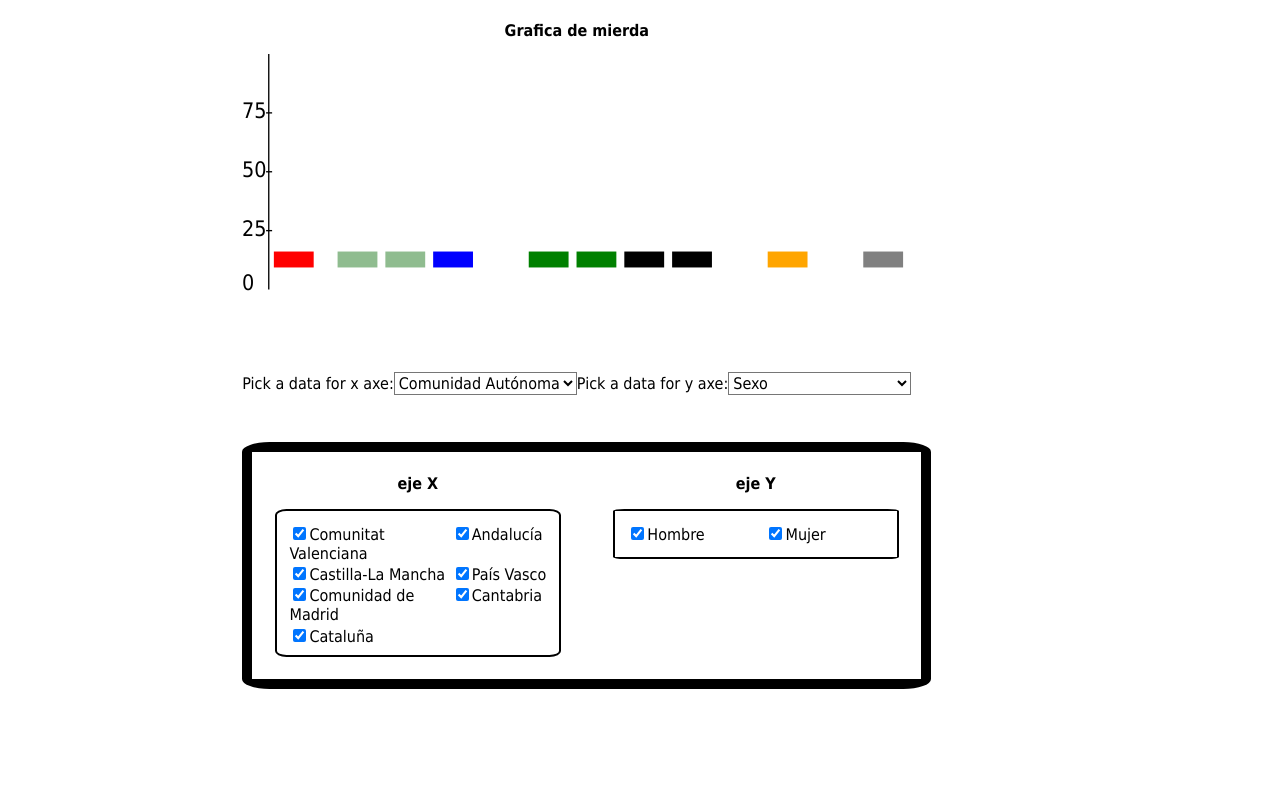
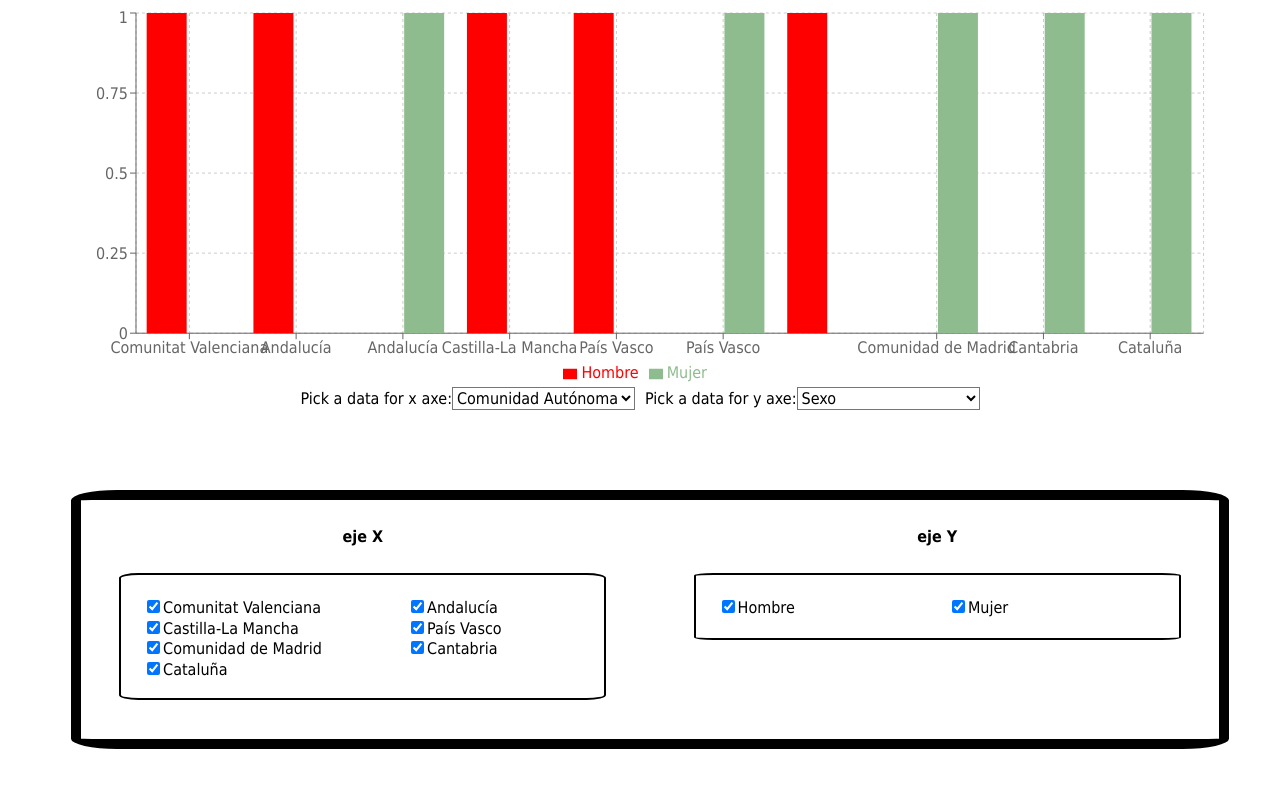
Before and after one commit to alu0101130675/tfg-pruebas, a React (Vite) app: page / in a window 1280 px wide. Shown: the top 788 px of the page. Built offline with nearby package versions, Linux system fonts and the light colour scheme; the HTML template or start-up script is replaced by a standard one.

Commit message:
grafica mejorada

```diff
--- a/package.json
+++ b/package.json
@@ -11,7 +11,9 @@
   "dependencies": {
     "d3": "^7.8.2",
     "react": "^18.2.0",
-    "react-dom": "^18.2.0"
+    "react-dom": "^18.2.0",
+    "rechart": "^0.0.1",
+    "recharts": "^2.4.3"
   },
   "devDependencies": {
     "@types/react": "^18.0.27",
--- a/src/App.css
+++ b/src/App.css
@@ -1,29 +1,29 @@
 main {
   display: flex;
   justify-content: center;
-  align-items: center;
   align-content: center;
+  align-self: stretch;
   flex-direction: column;
+  margin:auto;
   width: 90%;
   gap: 2%;
 }
 .flex-horizontal {
-  grid-template-columns: repeat(2, 50%, minmax(200px,1fr));
+  /*display: grid;
+  grid-template-columns: repeat(2, minmax(200px,1fr));
 
   gap: 10%;
   margin-top: 7%;
-  width: 100%;
+  width: 100%;*/
+  display: flex;
+  row-gap: 2px;
+  column-gap: 10px;
+  flex-wrap: wrap;
+  justify-content: center;
+
+
 
 }
-svg{
-  background-color: white;
-  overflow: scroll;
-  width: 100%;
-}
-svg text {
-  color:red
-}
-rect{background-color: red;}
 .selector-section
 {
   grid-column: 2;
@@ -49,6 +49,7 @@ rect{background-color: red;}
 }*/
 .grafica{
   text-align: center;
+  margin-bottom: 5%;
   width: 100%;
 }
 .select-space{
--- a/src/components/chart.jsx
+++ b/src/components/chart.jsx
@@ -1,127 +1,36 @@
-import * as d3 from 'd3'
-import { useMemo } from 'react'
-const percentage = (total, data) => {
-  return Math.round(data * 100 / total)
-}
+import {
+  BarChart,
+  Bar,
+  XAxis,
+  YAxis,
+  CartesianGrid,
+  Tooltip,
+  ResponsiveContainer,
+  Legend
+} from 'recharts'
 const colors = ['red', 'darkseagreen', 'blue', 'green', 'black',
   'orange', 'grey', 'darkgreen', 'darkblue',
   'greenyellow', 'blanchedalmond', 'blueviolet',
   'brown', 'burlywood', 'chocolate', 'yellow', 'darkolivegreen']
-
-const setColors = (array, xField) => {
-  // const iterator = colors.entries()
-  let z = 0
-  const arrayWithColors = array.map((field, i) => {
-    if (i !== 0) {
-      console.log('izquierda', field[xField], 'derecha', array[i - 1][xField], 'ITERACION: ', i, 'la z: ', z)
-
-      if (field[xField] !== array[i - 1][xField]) {
-        z++
-        console.log('entra en iteracion: ', i, 'la z: ', z)
-        return (Object.assign(field, { color: colors[z] }))
-      } else return (Object.assign(field, { color: colors[z] }))
-    } else return (Object.assign(field, { color: colors[0] }))
-  })
-  // console.log('DIIIIIIIIIIIIIIIIIIIIIIIIII', arrayWithColors)
-  return arrayWithColors
-}
-
-export const Chart = ({ dataset }) => {
-  const [data, lenght] = dataset
-  const rectsWithColors = (setColors(data, data[0].xField))
-  console.log('DIIIIIIIIIIIIIIIIIIIIIIIIII', rectsWithColors)
-  const width = (30) * rectsWithColors.length
-  const view = `0 0 ${width} 100`
-
-  const total = dataset[dataset.length - 1]
+export const Chart = ({ dataset, keyFields }) => {
+  console.log('ULRIMOSOSOSO', dataset)
+  const keys = Object.keys(keyFields)
+  console.log(keyFields)
   return (
-    <div className='grafica'>
-      <h2>Grafica de mierda</h2>
-      <svg viewBox='0 0 500 200'>
-        <line x1='20' y1='0' x2='20' y2='176' stroke='black' />
-        <text x1={0} y='176'>0</text>
-        <text x1={0} y='136'>25</text>
-        <text x1={0} y='92'>50</text>
-        <text x1={0} y='48'>75</text>
-        <line x1='18' y1='132' x2='22.5' y2='132' stroke='black' />
-        <line x1='18' y1='88' x2='22.5' y2='88' stroke='black' />
-        <line x1='18' y1='44' x2='22.5' y2='44' stroke='black' />
-
-        <svg viewBox={view}>
-          {
-      rectsWithColors.map((dataSet, i) => {
-        const altura = percentage(total, dataSet.altura)
-        return (
-          <rect
-            height={altura}
-            key={i}
-            width={25}
-            x={i === 0 ? 20 : i * 30}
-            y={100 - altura}
-            fill={dataSet.color}
-          />
-        )
-      })
-}
-          {/* {
-    dataset.map((dataSet, i) => {
-      const altura = percentage(total, dataSet.altura)
-      return (
-        <text
-          key={i}
-          x={i * 30 + 5}
-          y={100 - 3 * altura}
-        >{altura}
-        </text>
-      )
-    })
-} */}
-        </svg>
-      </svg>
-    </div>
+    <ResponsiveContainer
+      width='100%' aspect={3 / 1}
+    >
+      <BarChart
+        data={dataset}
+      >
+        <CartesianGrid strokeDasharray='3 3' />
+        <XAxis dataKey={dataset[0].xField} />
+        <YAxis />
+        <Tooltip />
+        <Legend />
+        {keys.map((key, i) => <Bar key={key} dataKey={key} fill={colors[i]} />)}
+      </BarChart>
+    </ResponsiveContainer>
 
   )
-}/* const Axis = () => {
-  const ticks = useMemo(() => {
-    const xScale = d3.scaleLinear()
-      .domain([0, 100])
-      .range([10, 200])
-
-    return xScale.ticks()
-      .map(value => ({
-        value,
-        yOffset: y(value)
-      }))
-  }, [])
-
-  return (
-    <svg>
-      <path
-        d='M 9.5 0.5 H 290.5'
-        stroke='currentColor'
-      />
-      {ticks.map(({ value, xOffset }) => (
-        <g
-          key={value}
-          transform={`translate(${xOffset}, 0)`}
-        >
-          <line
-            y2='6'
-            stroke='currentColor'
-          />
-          <text
-            key={value}
-            style={{
-              fontSize: '10px',
-              textAnchor: 'middle',
-              transform: 'translateY(20px)'
-            }}
-          >
-            {value}
-          </text>
-        </g>
-      ))}
-    </svg>
-  )
 }
-*/
--- a/src/components/dataOptions.jsx
+++ b/src/components/dataOptions.jsx
@@ -8,6 +8,7 @@ function getAxes ({ data, field }) {
   )
   const unique = [...new Set(y)]
   const filtres = Object.fromEntries(unique)
+  console.log('FILTRES', filtres)
   return filtres
 }
 
@@ -30,22 +31,24 @@ const setDataStructure = ({ xField, yField, gender, x, y }) => {
 function chartDates ({ data, axes, gender, fields }) {
   const { xField, yField } = axes
   const [x, y] = fields
+  console.log(yField)
   const objectX = setDataStructure({ xField, yField, gender, x, y })
-  let totalVar = 0
 
-  const dataSet = objectX.map((elemetX) => {
+  const aux = objectX.map((elemetX) => {
     const result = data.filter((dataElement) => {
       return elemetX[yField] === dataElement[yField] && elemetX[xField] === dataElement[xField]
     })
     const altura = result.length
     if (altura !== 0) { /// total se usa para calcular el porcentage
-      totalVar++
+      const yKey = result[0][yField]
+
+      return { ...elemetX, [yKey]: altura, xField }
     }
-    return { ...elemetX, altura, xField }
+    return ''
   })
-  const end = [[...dataSet], totalVar]
-  // console.log({ end, objectX })
-  return { end }
+  const dataSet = aux.filter(d => d !== '')
+  console.log(dataSet)
+  return { dataSet }
 }
 
 export function Options ({ data, options }) {
@@ -64,11 +67,12 @@ export function Options ({ data, options }) {
     newFields[vectorAxesPosition][axe][field] = !selectedFields[vectorAxesPosition][axe][field]
     setSelectedFields(newFields)
   }
-  const { end } = chartDates({ data, axes, gender: 'both', fields })
+  const { dataSet } = chartDates({ data, axes, gender: 'both', fields })
+  console.log('YUPEEEEEEEEEEEEEEE', selectedFields[0])
 
   return (
     <>
-      <Chart className='grafica' dataset={end} />
+      {dataSet.length !== 0 ? <Chart className='grafica' dataset={dataSet} keyFields={selectedFields[1]['eje Y']} /> : <p>Seleciona como minimo un campo en cada eje</p>}
       <div className='flex-horizontal'>
         <label>
           Pick a data for x axe:
```
Also changed, not shown: 1 other file (tests, documents, lock files or other folders).
